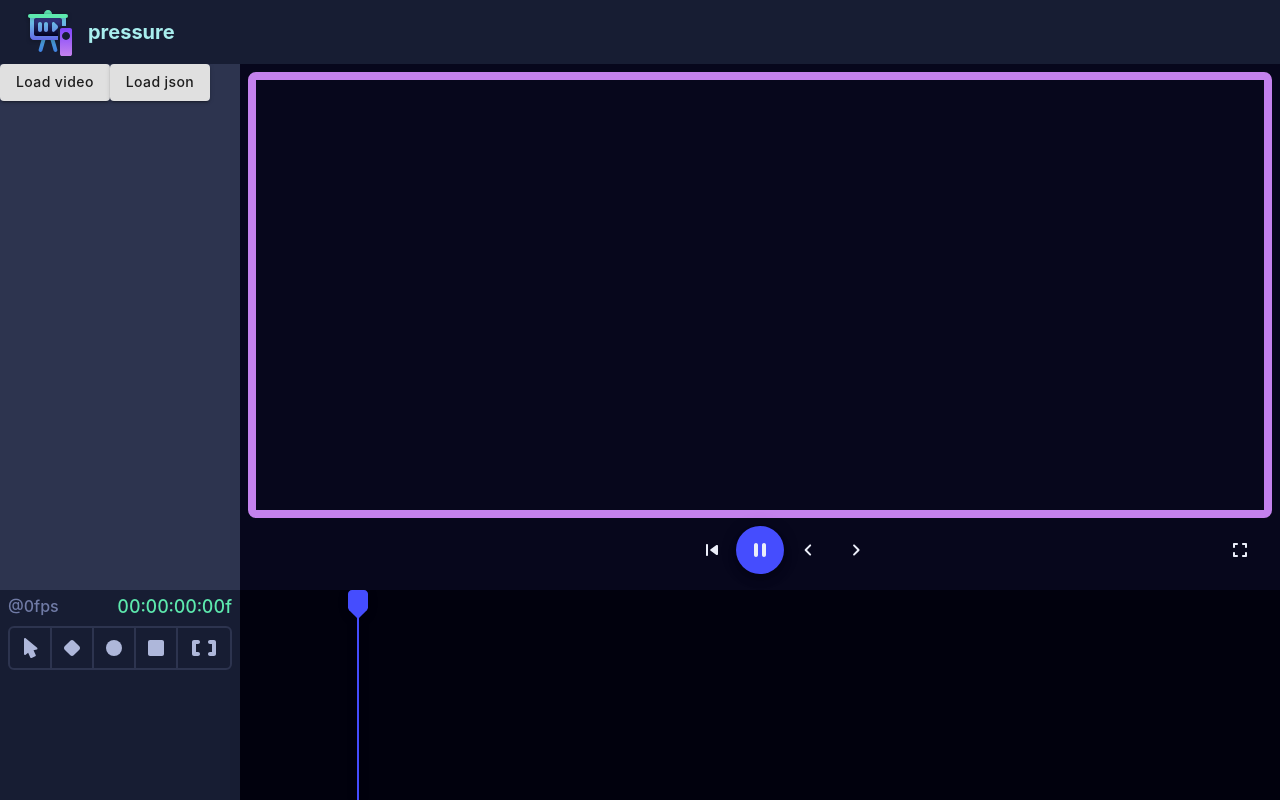
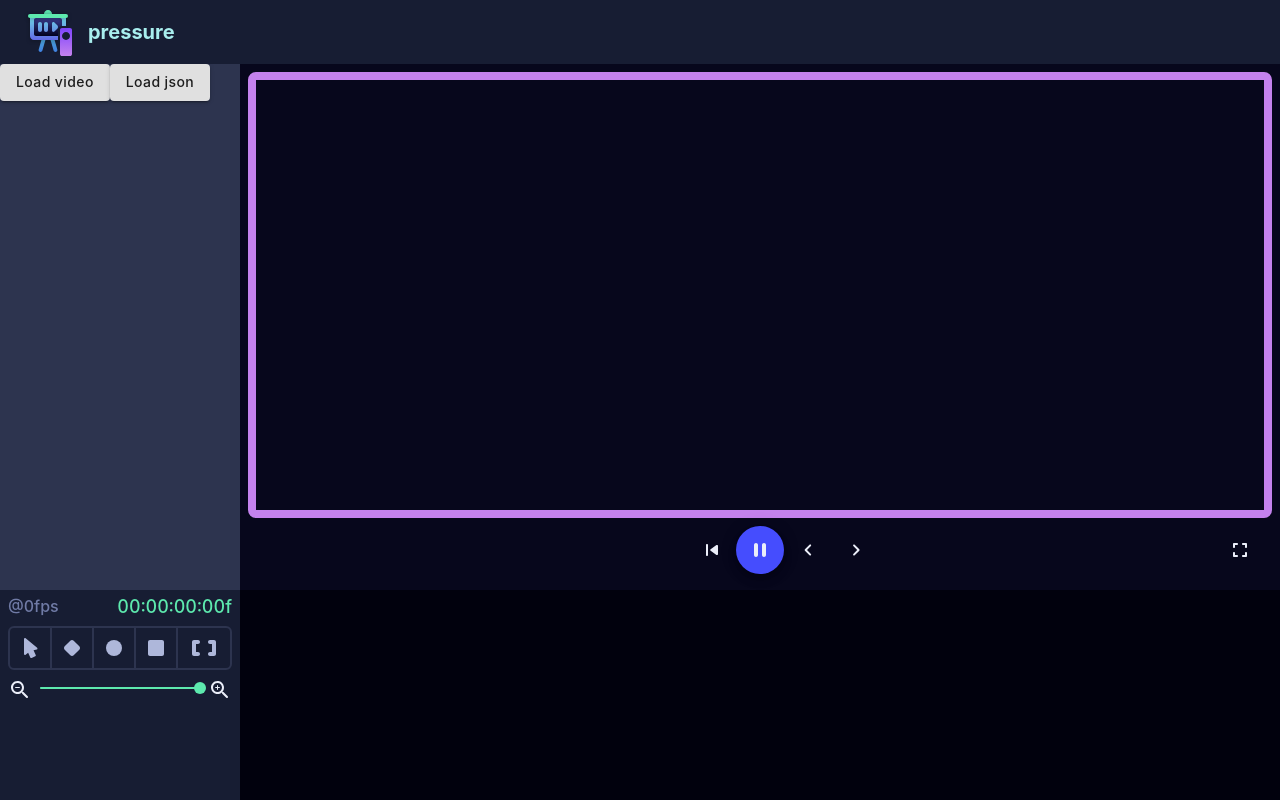
Before and after one commit to lonkaars/pressure, a Next.js app: page /editor in a window 1280 px wide. Built offline with nearby package versions, Linux system fonts and the light colour scheme.

Commit message:
timeline zooooooom

```diff
--- a/pages/editor.tsx
+++ b/pages/editor.tsx
@@ -1,4 +1,4 @@
-import { useEffect, useState } from 'react';
+import { CSSProperties, useEffect, useState } from 'react';
 import { loopSlide } from '../timeline';
 import { TimedVideoPlayer } from './present';
 
@@ -6,7 +6,10 @@ import AppBar from '@material-ui/core/AppBar';
 import Button from '@material-ui/core/Button';
 import ButtonGroup from '@material-ui/core/ButtonGroup';
 import Fab from '@material-ui/core/Fab';
+import Slider from '@material-ui/core/Slider';
 import Toolbar from '@material-ui/core/Toolbar';
+import ZoomInRoundedIcon from '@material-ui/icons/ZoomInRounded';
+import ZoomOutRoundedIcon from '@material-ui/icons/ZoomOutRounded';
 import Icon from '@mdi/react';
 
 import { PressureIcon, SlideKeyframe } from '../components/icons';
@@ -67,6 +70,8 @@ export default function Index() {
 	var [dummy, setDummy] = useState(false);
 	var rerender = () => setDummy(!dummy);
 	var [player, setPlayer] = useState(new TimedVideoPlayer());
+
+	var [timelineZoom, setTimelineZoom] = useState(4);
 
 	useEffect(() => {
 		var videoEL = document.getElementById('player') as HTMLVideoElement;
@@ -165,8 +170,27 @@ export default function Index() {
 						</div>
 					</Button>
 				</ButtonGroup>
+				<div className='zoom'>
+					<ZoomOutRoundedIcon />
+					<div className='spacing'>
+						<Slider
+							value={timelineZoom}
+							onChange={(event: any, newValue: number | number[]) => {
+								setTimelineZoom(newValue as number);
+							}}
+							min={0}
+							step={0.00000001}
+							max={1}
+							aria-labelledby='continuous-slider'
+						/>
+					</div>
+					<ZoomInRoundedIcon />
+				</div>
 			</div>
-			<div className='timeline posrel'>
+			<div
+				className='timeline posrel'
+				style={{ '--zoom': (12 - 0.5) * timelineZoom ** (1 / 0.4) + 0.5 } as CSSProperties}
+			>
 				<TimelineEditor
 					player={player}
 				/>
--- a/styles/editor.css
+++ b/styles/editor.css
@@ -50,8 +50,22 @@
 	color: var(--gruble);
 }
 
-.appGrid .tools .MuiButtonGroup-root {
+.appGrid .tools .MuiButtonGroup-root,
+.appGrid .tools .zoom {
 	margin-top: 8px;
+}
+
+.appGrid .tools .zoom {
+	display: grid;
+	grid-template-columns: 24px 1fr 24px;
+}
+
+.appGrid .tools .zoom .spacing {
+	margin: -4px 8px;
+}
+
+.appGrid .tools .zoom .spacing .MuiSlider-root {
+	color: var(--gruble);
 }
 
 .appGrid .tools .MuiButtonGroup-root .MuiButton-root {
--- a/styles/util.css
+++ b/styles/util.css
@@ -1,13 +1,3 @@
-.drop-1 { box-shadow: var(--drop-level-1); }
-.drop-2 { box-shadow: var(--drop-level-2); }
-
-.pad-s { padding: var(--spacing-small); }
-.pad-m { padding: var(--spacing-medium); }
-.pad-l { padding: var(--spacing-large); }
-
-.round-l { border-radius: var(--loose-corner); }
-.round-t { border-radius: var(--tight-corner); }
-
 .bg-100 { background-color: var(--gray-100); }
 .bg-200 { background-color: var(--gray-200); }
 .bg-300 { background-color: var(--gray-300); }
@@ -17,10 +7,6 @@
 
 .fg-100 { color: var(--gray-100); }
 .fg-900 { color: var(--gray-900); }
-
-.outcome.win { color: var(--disk-a-alt); }
-.outcome.lose { color: var(--disk-b-alt); }
-.outcome.draw { color: var(--gray-600); }
 
 .posabs { position: absolute; }
 .posrel { position: relative; }
@@ -58,8 +44,6 @@
 }
 
 .w1fr { width: 1fr; }
-
-.w100m2m { width: calc(100% - var(--spacing-medium)); }
 
 .w100vw { width: 100vw; }
 .h100vh { height: 100vh; }
```
